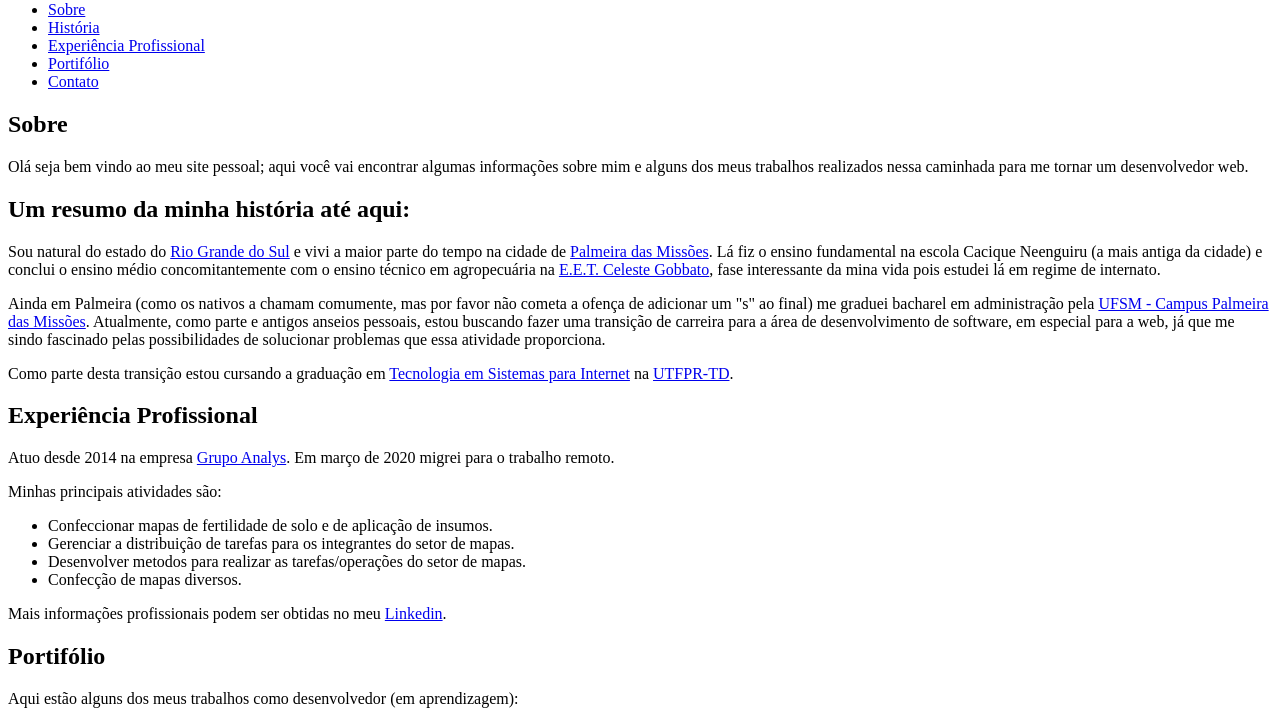
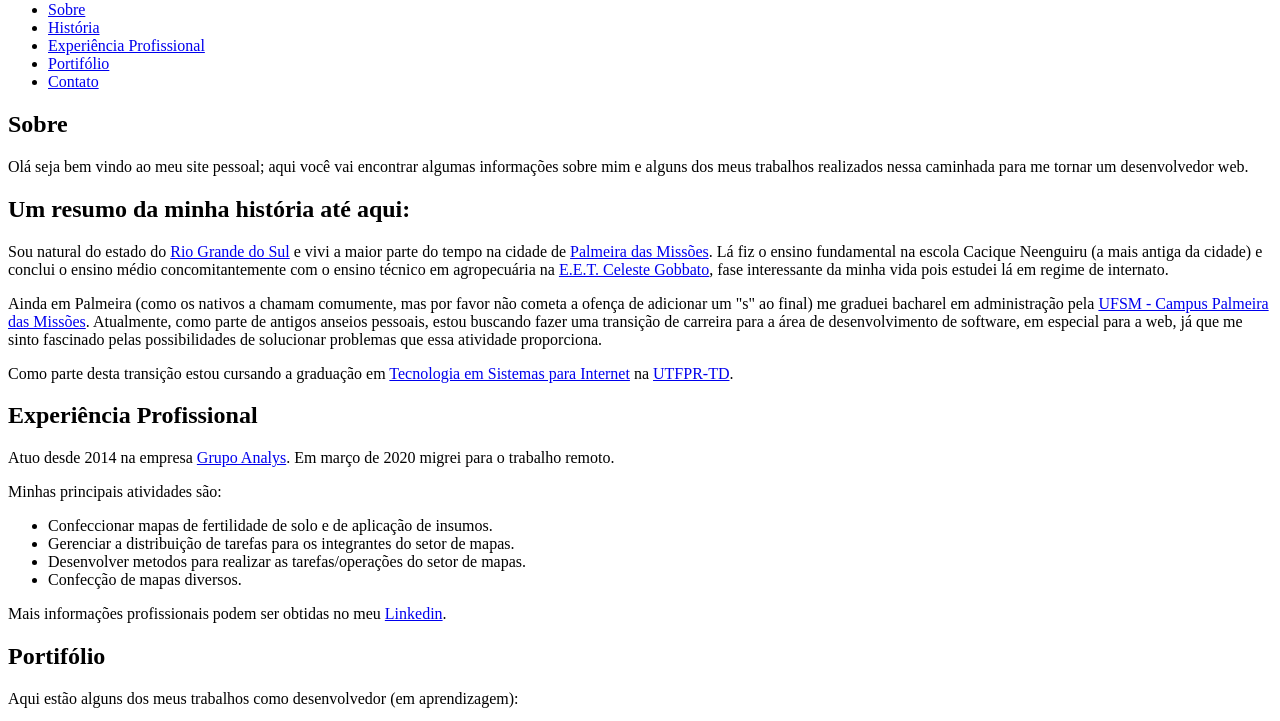
Before and after one commit to guispiger/guispiger.github.io, a plain HTML site: page index.html in a window 1280 px wide. Shown: the part 79-800 px from the top of the page. Drawn offline with Linux system fonts and the light colour scheme.

Commit message:
Update de texto
Correção de erros de português

```diff
--- a/index.html
+++ b/index.html
@@ -31,8 +31,8 @@
 
         <section id="historia">
             <h2>Um resumo da minha história até aqui:</h2>
-            <p>Sou natural do estado do <a href="https://pt.wikipedia.org/wiki/Rio_Grande_do_Sul" title="Rio-Grande-do-Sul" target="_blank">Rio Grande do Sul</a> e vivi a maior parte do tempo na cidade de <a href="https://palmeiradasmissoes.atende.net/cidadao" title="Palmeira-das-Missões" target="_blank">Palmeira das Missões</a>. Lá fiz o ensino fundamental na escola Cacique Neenguiru (a mais antiga da cidade) e conclui o ensino médio concomitantemente com o ensino técnico em agropecuária na <a href="https://www.facebook.com/eetcgobbato/" title="Escola-Estadual-Técnica-Celeste-Gobatto" target="_blank">E.E.T. Celeste Gobbato</a>, fase interessante da mina vida pois estudei lá em regime de internato.</p>
-            <p>Ainda em Palmeira (como os nativos a chamam comumente, mas por favor não cometa a ofença de adicionar um "s" ao final) me graduei bacharel em administração pela <a href="https://www.ufsm.br/unidades-universitarias/palmeira-das-missoes/" title="UFSM-PM" target="_blank">UFSM - Campus Palmeira das Missões</a>. Atualmente, como parte e antigos anseios pessoais, estou buscando fazer uma transição de carreira para a área de desenvolvimento de software, em especial para a web, já que me sindo fascinado pelas possibilidades de solucionar problemas que essa atividade proporciona.</p>
+            <p>Sou natural do estado do <a href="https://pt.wikipedia.org/wiki/Rio_Grande_do_Sul" title="Rio-Grande-do-Sul" target="_blank">Rio Grande do Sul</a> e vivi a maior parte do tempo na cidade de <a href="https://palmeiradasmissoes.atende.net/cidadao" title="Palmeira-das-Missões" target="_blank">Palmeira das Missões</a>. Lá fiz o ensino fundamental na escola Cacique Neenguiru (a mais antiga da cidade) e conclui o ensino médio concomitantemente com o ensino técnico em agropecuária na <a href="https://www.facebook.com/eetcgobbato/" title="Escola-Estadual-Técnica-Celeste-Gobatto" target="_blank">E.E.T. Celeste Gobbato</a>, fase interessante da minha vida pois estudei lá em regime de internato.</p>
+            <p>Ainda em Palmeira (como os nativos a chamam comumente, mas por favor não cometa a ofença de adicionar um "s" ao final) me graduei bacharel em administração pela <a href="https://www.ufsm.br/unidades-universitarias/palmeira-das-missoes/" title="UFSM-PM" target="_blank">UFSM - Campus Palmeira das Missões</a>. Atualmente, como parte de antigos anseios pessoais, estou buscando fazer uma transição de carreira para a área de desenvolvimento de software, em especial para a web, já que me sinto fascinado pelas possibilidades de solucionar problemas que essa atividade proporciona.</p>
             <p>Como parte desta transição estou cursando a graduação em <a href="http://www.utfpr.edu.br/cursos/graduacao/tecnologia/tecnologia-em-sistemas-para-internet" title="TSI-UTFPR-TD" target="_blank">Tecnologia em Sistemas para Internet</a> na <a href="http://www.utfpr.edu.br/campus/toledo" title="UTFPR-TD" target="_blank">UTFPR-TD</a>.</p>
         </section>
 
```
